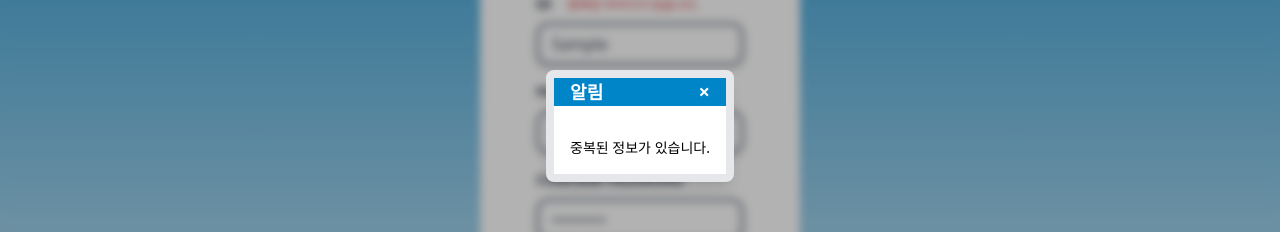
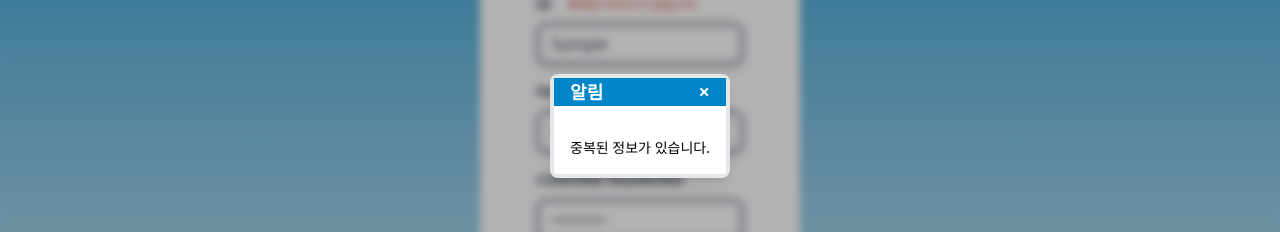
Before and after one commit to 777Mino777/VitallogFrontEnd, a React (Create React App) app: page /register in a window 1280 px wide. Both pictures are taken after typing "Sample", "Sample123", "Sample123", "Sample" into the empty fields and a click on the button "Register". Shown: the part 274-506 px from the top of the page. Built offline with nearby package versions, Linux system fonts and the light colour scheme; no server answers; what recoil-persist would draw is missing.

Commit message:
modal
modal 수정

```diff
--- a/src/components/Modal.js
+++ b/src/components/Modal.js
@@ -1,7 +1,7 @@
 const Modal = ({ title, children, onClose }) => {
     return (
       <div className="fixed inset-0 bg-black bg-opacity-30 backdrop-blur-sm flex justify-center items-center">
-        <div className="border-8 rounded-lg bg-white shadow-lg">
+        <div className="border-4 rounded-lg bg-white shadow-lg">
           <div className="px-4 bg-custom-blue text-white flex justify-between items-center">
             <h2 className="text-lg font-semibold">{title}</h2>
             <button onClick={onClose} className="text-xl font-bold hover:text-black">×</button>
```
